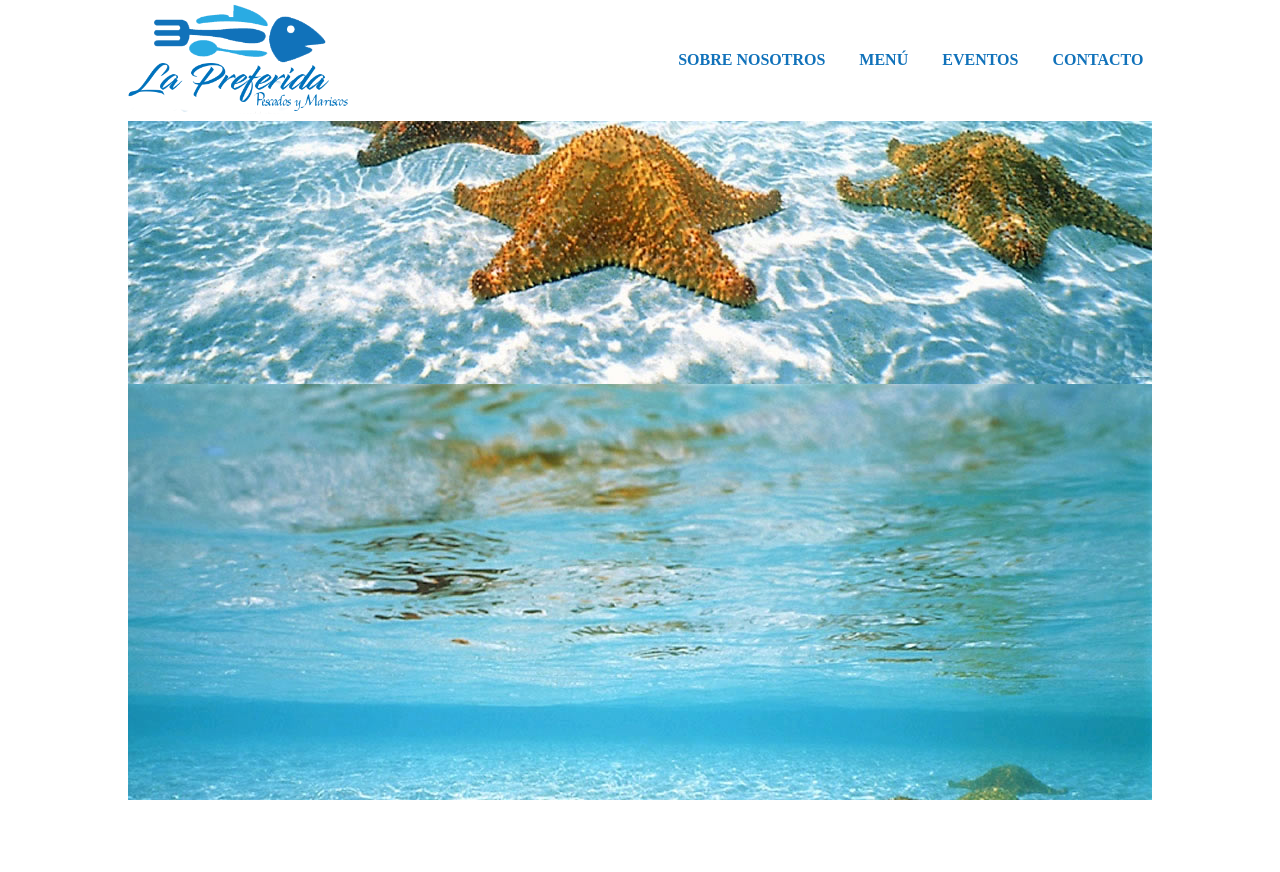
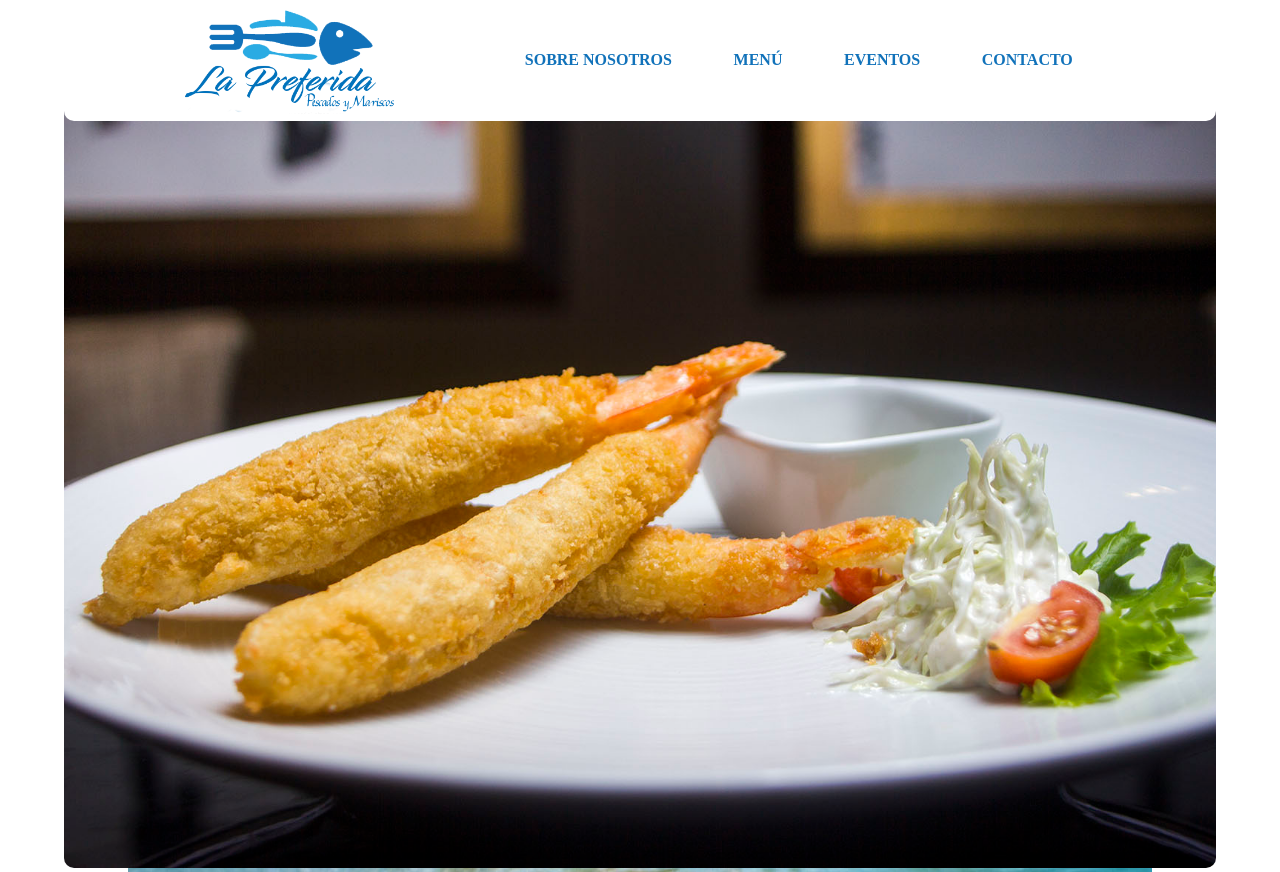
Before and after one commit to aurorex/web, a plain HTML site: page index.html in a window 1280 px wide. Before the commit the page ends 800 px from the top, so only its background shows below. Drawn offline with Linux system fonts and the light colour scheme.

Commit message:
Modificando

```diff
--- a/css/main.css
+++ b/css/main.css
@@ -1,7 +1,16 @@
+/*Resetear*/
 *{
-  box-sizing: border-box;
   margin: 0;
   padding: 0;
+  -webkit-box-sizing: border-box;
+  -moz-box-sizing: border-box;
+  box-sizing: border-box;
+}
+
+*:before, *:after {
+  -webkit-box-sizing: border-box;
+  -moz-box-sizing: border-box;
+  box-sizing: border-box;
 }
 
 .background-image{
@@ -10,21 +19,30 @@
   background-position: 50% 50%;
 }
 
+/*Clases reutilizables*/
+.inline-block{
+  display: inline;
+}
+
+.width{
+  width: 90%;
+  margin-left: 5%;
+}
+
 /* Styles for header*/
 header.fixed{
- width: 90%;
  position: fixed;
  z-index: 1000;
  background-color: #fff;
  margin-top: 0;
- margin-left: 5%;
  border-radius: 10px;
 }
 
-nav{
+nav.box-header{
+ width: 100%;
  position: absolute;
- right: 5%;
  top: 50%;
+ left: 40%;
  transform: translateY(-50%);
 }
 
@@ -33,20 +51,37 @@ nav{
 }
 
 figure.width img{
-  width: 20%;
+  width: 19%;
   margin-left: 5%;
+  margin-top: 0.5%;
 }
 
 
 ul.list-style li{
   list-style: none;
-  display: inline-block;
-  margin-left: 15px;
-  margin-right: 15px;
+  margin-right: 5%;
 }
 
 ul.text-decoration a{
   text-decoration: none;
   color: rgb(17,114,186);
   font-weight: 700;
+  font-size: 100%;
 }
+
+/*Styles of body*/
+/*First section*/
+
+#first-section{
+  position: relative;
+  top: 100px;
+  background-repeat: no-repeat;
+  background-position: center;
+
+}
+
+#images-carousel img#imagen{
+  max-width: 100%;
+  object-fit: cover;
+  border-radius: 10px;
+}
--- a/index.html
+++ b/index.html
@@ -7,24 +7,29 @@
   </head>
 
   <body class="background-image">
-    <header class="fixed">
+    <header class="fixed width">
         <figure class="inline-block width" >
           <img src="assets/imgs/logo-la-preferida-.png" alt="La preferida">
         </figure>
         <nav class="box-header">
         <ul class="list-style text-decoration inline-block top">
-          <li><a href="#">SOBRE NOSOTROS</a></li>
-          <li><a href="#">MENÚ</a></li>
-          <li><a href="#">EVENTOS</a></li>
-          <li><a href="#">CONTACTO</a></li>
+          <li class="inline-block"><a href="#">SOBRE NOSOTROS</a></li>
+          <li class="inline-block"><a href="#">MENÚ</a></li>
+          <li class="inline-block"><a href="#">EVENTOS</a></li>
+          <li class="inline-block"><a href="#">CONTACTO</a></li>
         </ul>
       </nav>
     </header>
 
-    <section>
-      <div id="images">
-        <!-- Para que las imagenes que deseemos se meustren cambiantes<a href="" id="link"><img src="" id="imagen"></a>-->
+    <section id="first-section" class="width">
+      <div id= "carousel">
+        <!-- Para que las imagenes que deseemos se meustren cambiantes-->
+        <span id="images-carousel">
+         <img src="" id="imagen">
+        </span>
       </div>
     </section>
+
+<script type="text/javascript" src="js/app.js"></script>
   </body>
 </html>
--- a/js/app.js
+++ b/js/app.js
@@ -1,10 +1,11 @@
-<script>
+
 /**
  * Array con las imagenes y enlaces que se iran mostrando en la web
  */
 var imagenes=new Array(
-    ['assets/imgs/marino.jpg'],
-    ['assets/imgs/mar.jpg']
+    ['assets/imgs/plato-1.jpg'],
+    ['assets/imgs/plato-2.jpg'],
+    ['assets/imgs/plato-3.jpg']
 );
 
 /**
@@ -17,7 +18,6 @@ function rotarImagenes()
 
     // cambiamos la imagen y la url
     document.getElementById("imagen").src=imagenes[index][0];
-    document.getElementById("link").href=imagenes[index][1];
 }
 
 /**
@@ -31,4 +31,3 @@ onload=function()
     // Indicamos que cada 5 segundos cambie la imagen
     setInterval(rotarImagenes,5000);
 }
-</script>
```
Also changed, not shown: assets/imgs/plato-1.jpg (added), assets/imgs/plato-2.jpg (added), assets/imgs/plato-3.jpg (added).
